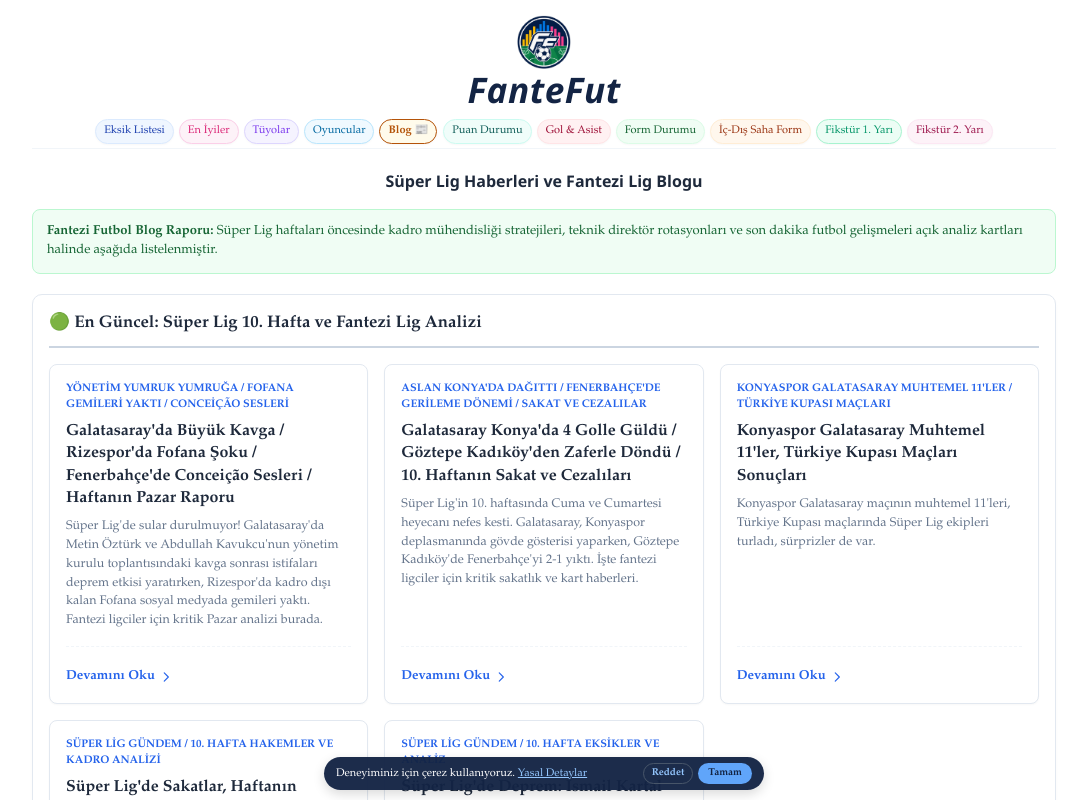
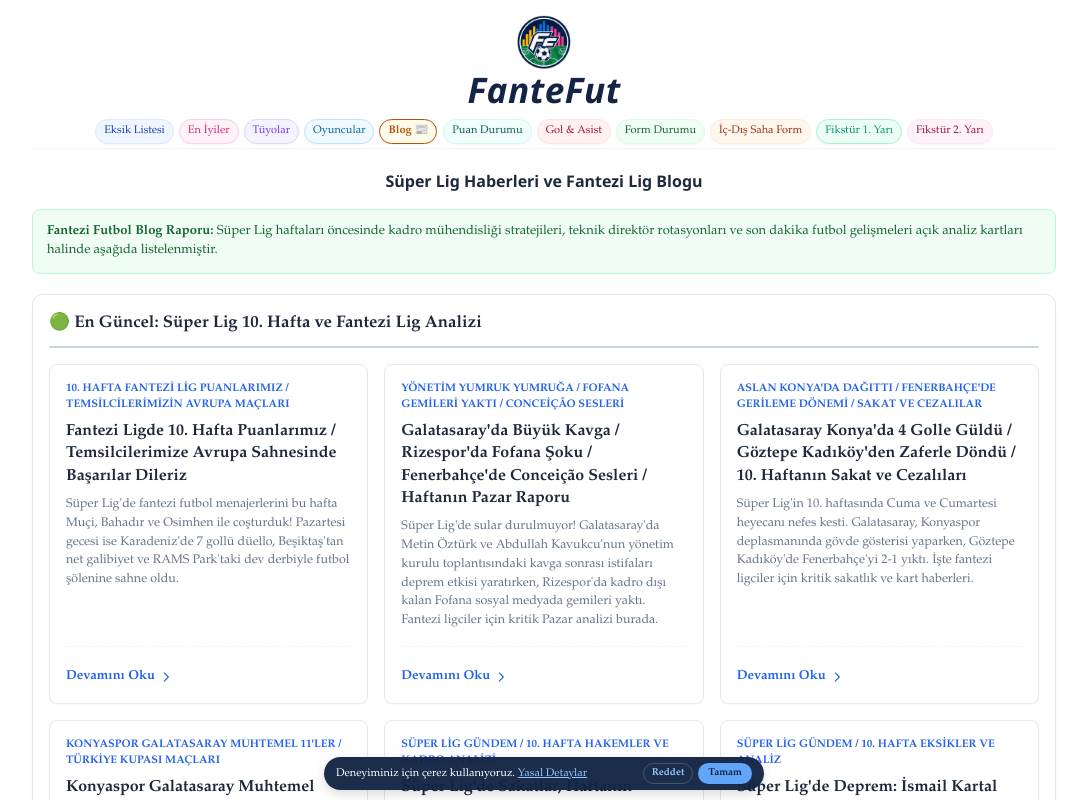
Before and after one commit to fantefut/fantefut, a Next.js app: page /blog in a window 1280 px wide. Shown: the top 800 px of the page, without its empty margins (96-1183 px from the left). Built offline with nearby package versions, Linux system fonts and the light colour scheme.

Commit message:
feat: add blog paragraph for upcoming European matches

```diff
--- a/data/blogs.js
+++ b/data/blogs.js
@@ -4,6 +4,17 @@ export const blogsData = [
 {
     grupAdi: "Süper Lig 10. Hafta ve Fantezi Lig Analizi",
     yazilar: [
+{
+  "tip": "gundem",
+  "dugmeAdi": "10. Hafta Fantezi Lig Puanlarımız / Temsilcilerimizin Avrupa Maçları",
+  "slug": "fantezi-lig-puanlari-10-avrupa-sahnesi",
+  "title": "Fantezi Ligde 10. Hafta Puanlarımız / Temsilcilerimize Avrupa Sahnesinde Başarılar Dileriz",
+  "description": "Süper Lig'de fantezi futbol menajerlerini bu hafta Muçi, Bahadır ve Osimhen ile coşturduk! Pazartesi gecesi ise Karadeniz'de 7 gollü düello, Beşiktaş'tan net galibiyet ve RAMS Park'taki dev derbiyle futbol şölenine sahne oldu.",
+  "content": [
+    "Başarılı geçen 7, 8, ve 9. haftanın ardından, onuncu haftada da nokta atışı önerilerle takipçilerimize kazandırdık. Haftanın en çok puan toplayan sekiz oyuncusundan dördünü yine 'Tüyolar' sekmesindeki tercihlerimizde belirttik. Yaptığı hattrick ile Ballet 17, goller ve asistlerle Batrakov 14, Muçi 13 ve Orban 11 puan alarak haftayı ilk sekizde kapattılar. Diğer önerilerimizin aldığı puanları mevki ayrımına göre burada listeleyelim. Kaleci önerilerimizden üçü gol yemezken Serhat 10, Onana 9, Uğurcan 6 puan aldı, Lafont ise Eyüpspor'dan gol yedi maalesef. Defans önerilerinde yer verdiğimiz, gol yemez dediğimiz Kocaelispor, Trabzonspor ve Galatasaray oyuncularından Dijksteel 8, Pina, Cabral ve Rıdvan 6 puanı ceplere koydu, Murillo ise 5'te kaldı. Gelelim kritik diğer orta saha seçimlerimize; yazının başında belirttiğimiz oyuncuların yanında seçimlerimizden Başakşehir'li Skov Olsen 9, Galatasaray'dan Barış Alper 6, Trabzonspor'un Mısır'lı yıldızı Salah 3 puan yazdılar hanelere. Orban'ın yanında verdiğimiz; Sırp golcü Vlahovic 8, fantezi ligcilerin ve Galatasaray'ın olmazsa olmazı Osimhen ve Başakşehir'in gol makinesi Shomurodov gollerini atarak 6 puan kazandırdılar.",
+    "Avrupa kupalarında bu hafta Türk takımları için adeta gövde gösterisi ve kader maçları var. 3-5 Kasım 2026 tarihlerindeki dev randevularda dört temsilcimiz de sahaya çıkıyor. Perdeyi, 3 Kasım Salı günü saat 20.45’te Şampiyonlar Ligi lig aşaması 4. haftasında Almanya'nın güçlü ekibi VfB Stuttgart’ı Ali Sami Yen Spor Kompleksi RAMS Park’ta ağırlayacak olan Galatasaray açıyor. 4 Kasım Çarşamba günü saat 20.45’te ise yine Devler Ligi'nde nefesler Kadıköy'de tutulacak; Fenerbahçe, dünya devi İngiliz temsilcisi Liverpool'u Chobani Stadyumu Şükrü Saracoğlu Spor Kompleksi’nde konuk ederek gruptaki ilk galibiyetini kovalayacak. Haftanın kapanış gününde, 5 Kasım Perşembe günü iki temsilcimiz birden sahne alıyor: UEFA Avrupa Ligi'ndeki gururumuz Beşiktaş, saat 23.00’te İskoçya deplasmanında Celtic Park'ta Celtic FC ile kozlarını paylaşırken; UEFA Konferans Ligi'ndeki temsilcimiz Trabzonspor ise saat 20.45’te kendi evinde bir diğer Bundesliga ekibi Freiburg'u ağırlayarak 3 puan arayacak. Temsilcilerimizin tamamına bu zorlu Avrupa virajında başarılar dileriz. Sakatlıksız, bol 3 puanlı maçlar temennilerimizle."
+  ]
+},
 {
 "tip": "gundem",
 "dugmeAdi": "Yönetim Yumruk Yumruğa / Fofana Gemileri Yaktı / Conceição Sesleri",
```
